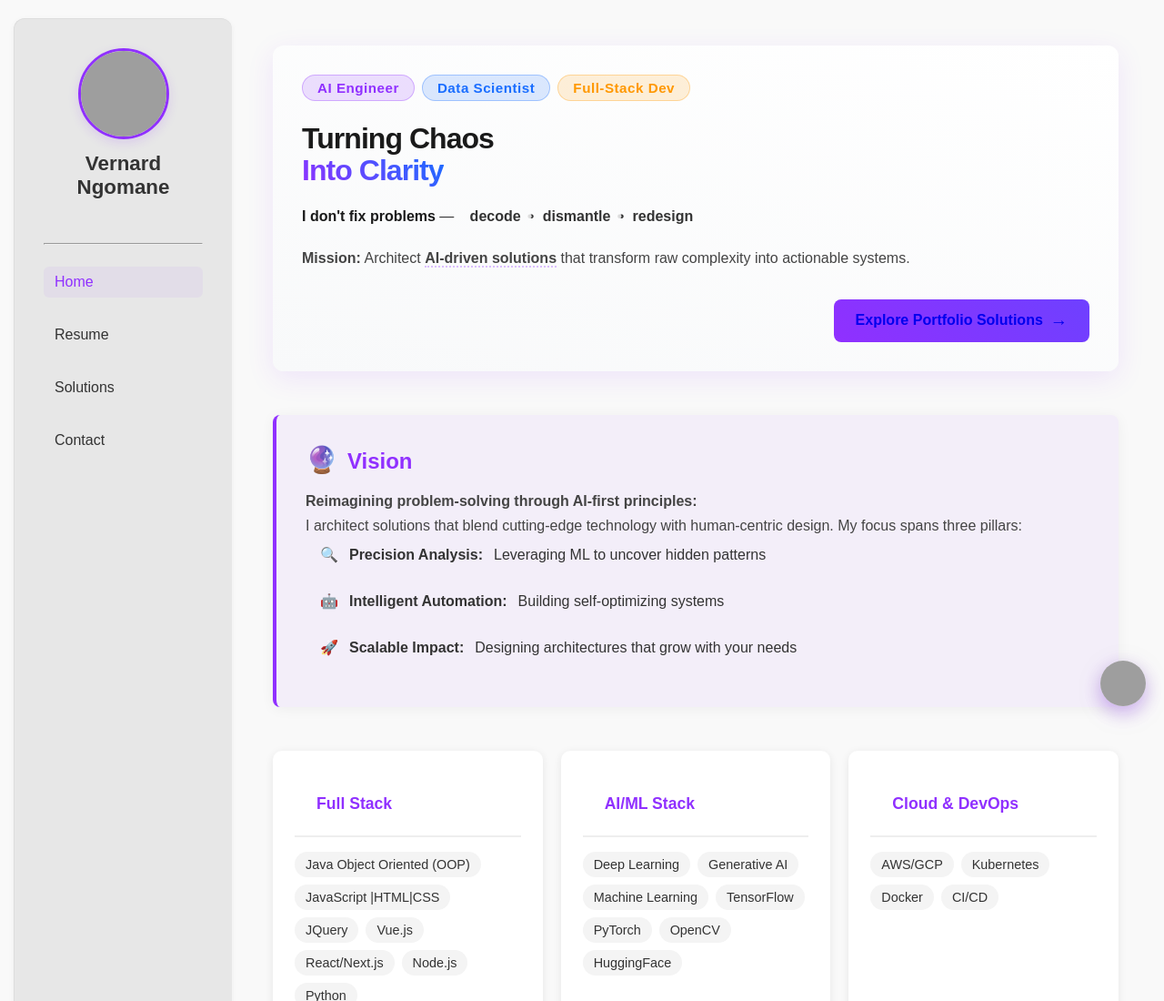
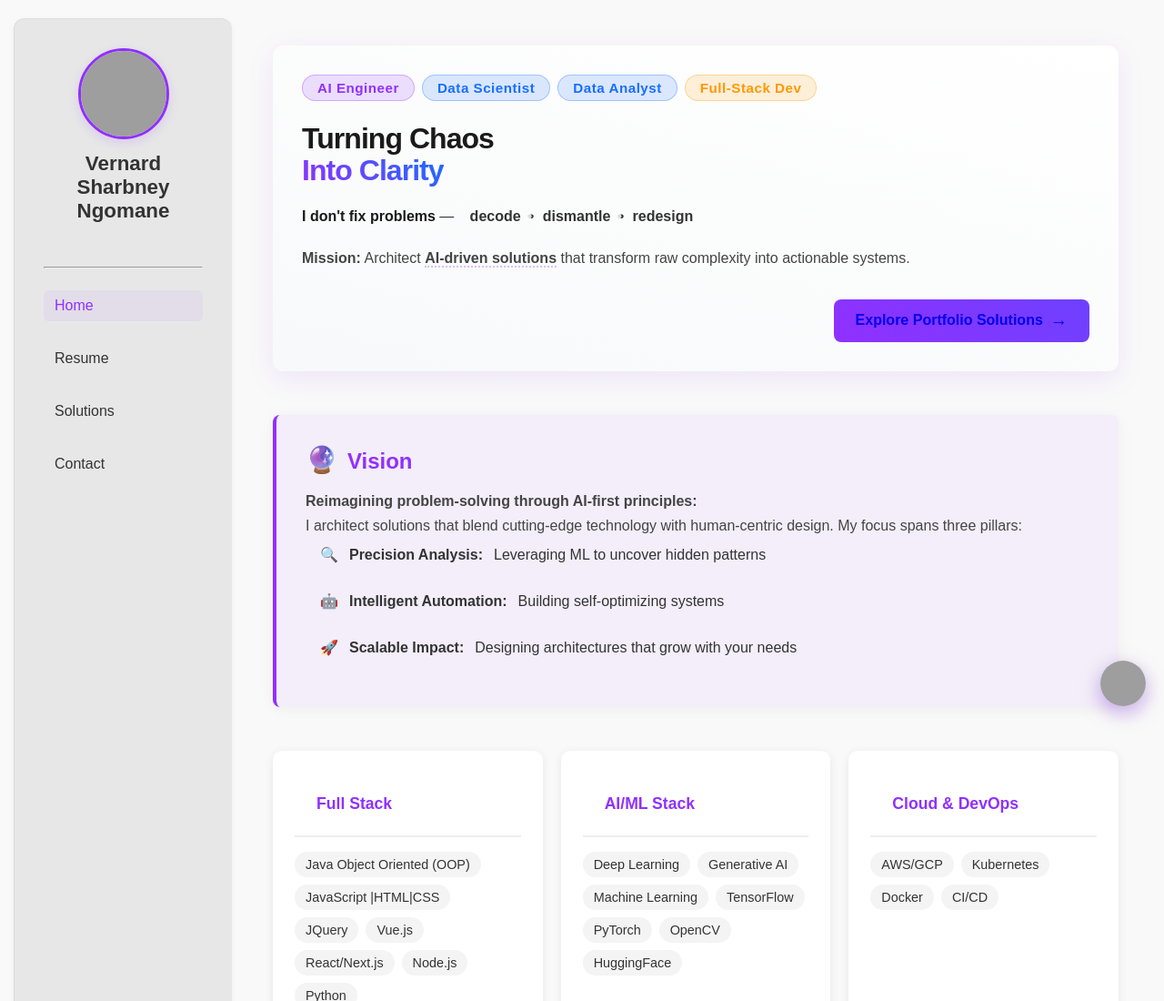
Before and after one commit to VernardCiti/task_management_v1, a website: page index.html in a window 1280 px wide. Shown: the top 1100 px of the page at 91% size. Drawn offline with Linux system fonts and the light colour scheme; grey boxes are pictures that could not be loaded.

```diff
--- a/index.html
+++ b/index.html
@@ -9,8 +9,6 @@
   <link rel="preconnect" href="https://cdnjs.cloudflare.com">
   <link rel="preload" href="https://cdnjs.cloudflare.com/ajax/libs/font-awesome/6.4.0/css/all.min.css" as="style">
   <noscript><link rel="stylesheet" href="https://cdnjs.cloudflare.com/ajax/libs/font-awesome/6.4.0/css/all.min.css"></noscript>
-
-  <!-- In index.html -->
 <link rel="stylesheet" href="css/styles.css"><!-- Link to external CSS -->
   <!-- <link rel="stylesheet" href="styles.css" /> -->
 
@@ -31,14 +29,13 @@
           decoding="async"
           width="100"
           height="100">
-        <h1 class="name">Vernard Ngomane</h1>
+        <h1 class="name">Vernard Sharbney Ngomane</h1>
       </div>
       <hr>
       <nav class="nav" aria-label="Main navigation">
         <ul>
           <li><a href="#home" class="active">Home</a></li>
           <li><a href="#portfolio">Resume</a></li>
-          <!-- UPDATED: Link now points to #solutions instead of #contact -->
           <li><a href="#solutions">Solutions</a></li>
           <li><a href="#contact">Contact</a></li>
         </ul>
@@ -59,6 +56,7 @@
               <div class="role-pill-group">
                 <span class="role-pill ai">AI Engineer</span>
                 <span class="role-pill data">Data Scientist</span>
+                <span class="role-pill data">Data Analyst</span>
                 <span class="role-pill dev">Full-Stack Dev</span>
               </div>
               <h1 class="main-title">
```
